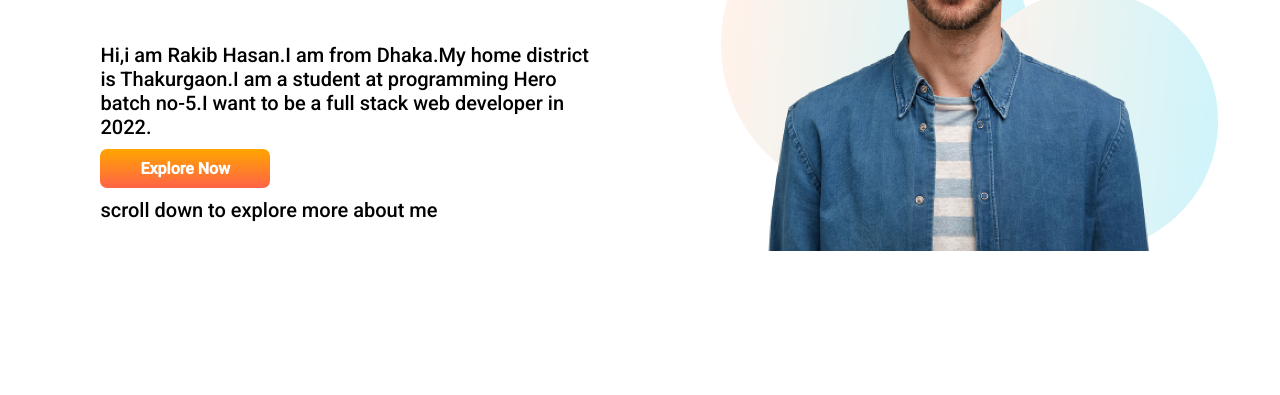
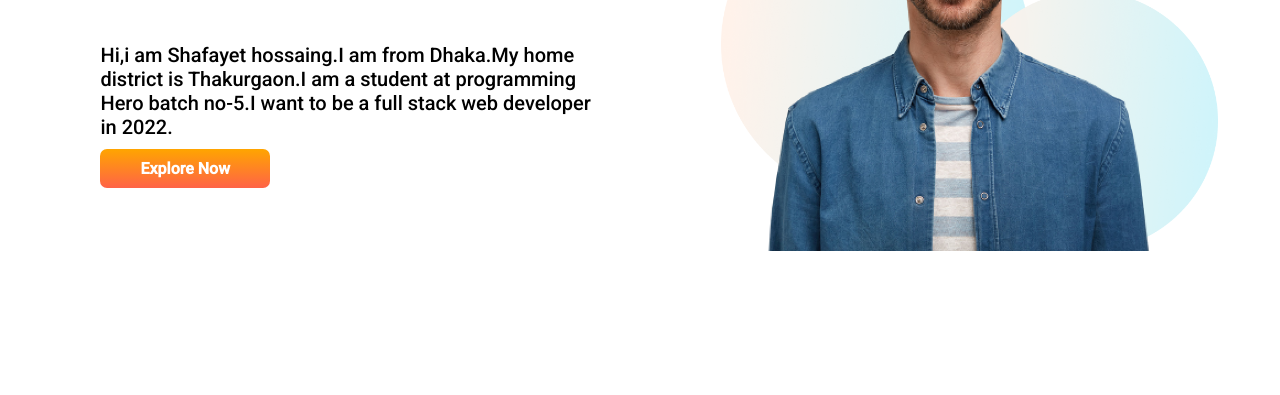
Before and after one commit to shafayet-hossaing/infosite, a plain HTML site: page index.html in a window 1280 px wide. Shown: the part 260-655 px from the top of the page. Drawn offline with Linux system fonts and the light colour scheme; a web font is replaced by a local one.

Commit message:
finally done

```diff
--- a/index.html
+++ b/index.html
@@ -6,7 +6,7 @@
     <meta charset="UTF-8">
     <meta http-equiv="X-UA-Compatible" content="IE=edge">
     <meta name="viewport" content="width=device-width, initial-scale=1.0">
-    <title>Assignment-1</title>
+    <title>Mission 2022</title>
     <link rel="preconnect" href="https://fonts.googleapis.com">
     <link rel="preconnect" href="https://fonts.gstatic.com" crossorigin>
     <link
@@ -23,11 +23,10 @@
                 <h1>Stay Focused On</h1>
                 <h2 class="span-color">Mission 2022</span></h2>
             </div>
-            <p>Hi,i am Rakib Hasan.I am from Dhaka.My home district is Thakurgaon.I am a student at programming Hero
+            <p>Hi,i am Shafayet hossaing.I am from Dhaka.My home district is Thakurgaon.I am a student at programming Hero
                 batch no-5.I want to be a full stack web developer in 2022.
             </p>
             <a class="link-1" href="#"> Explore Now</a>
-            <p>scroll down to explore more about me</p>
         </div>
 
         <div class="half-width img">
```
